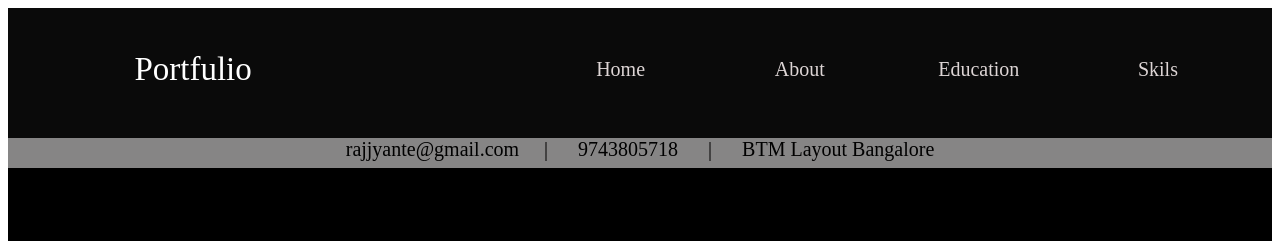
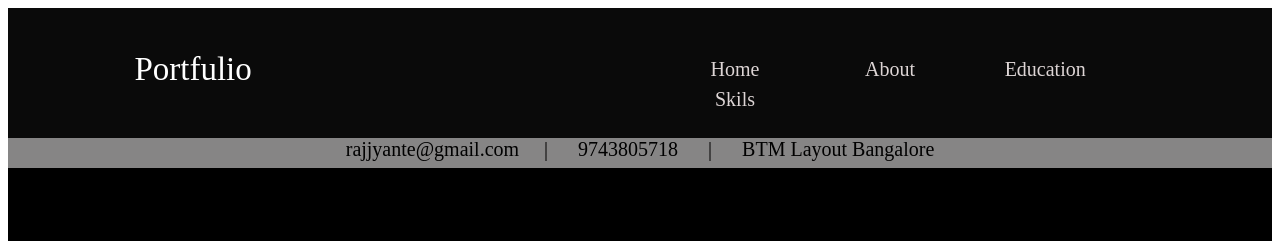
Before and after one commit to raj-jyante/Portfulio.github.io, a plain HTML site: page index.html in a window 1280 px wide. Shown: the top 241 px of the page. Drawn offline with Linux system fonts and the light colour scheme.

Commit message:
Update index.html

```diff
--- a/index.html
+++ b/index.html
@@ -11,7 +11,7 @@
             }
             .c1{
                 height:40pxpx;
-                width:30%;
+                width:40%;
                 margin-left: 10%;
                 margin-top: 43px;
                 font-size: 33px;
@@ -21,7 +21,7 @@
             }
             .c2{
                 height: 130px;
-                width:60%;
+                width:50%;
                 float: left;
 
 
```
